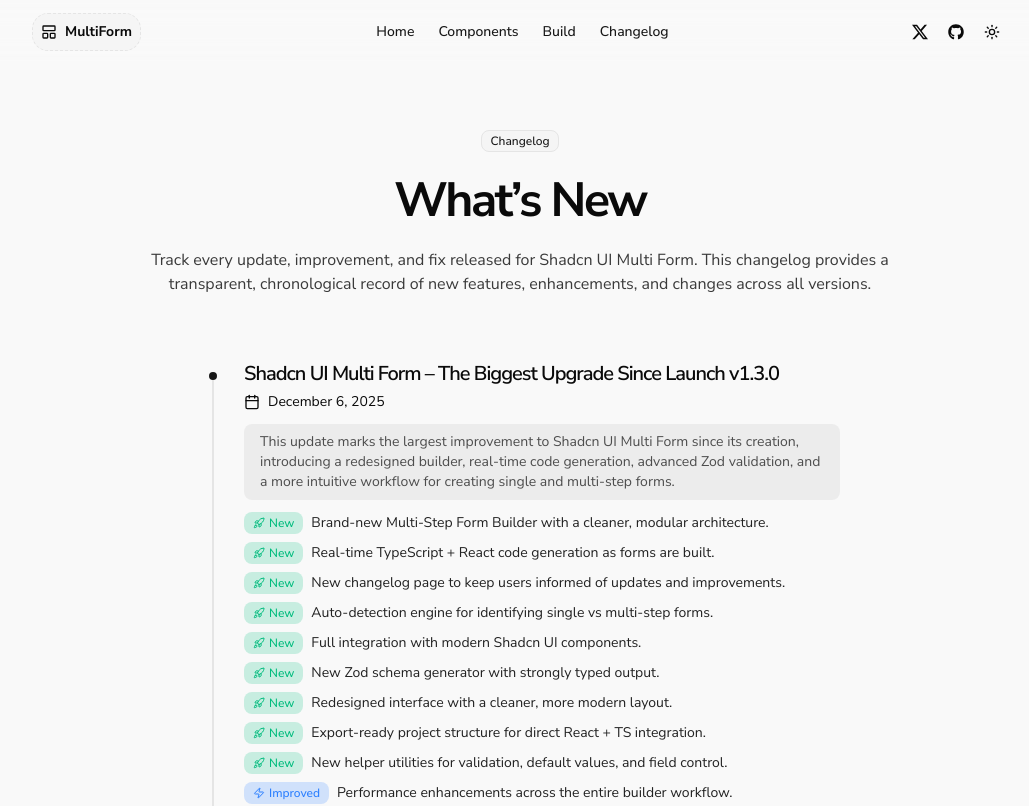
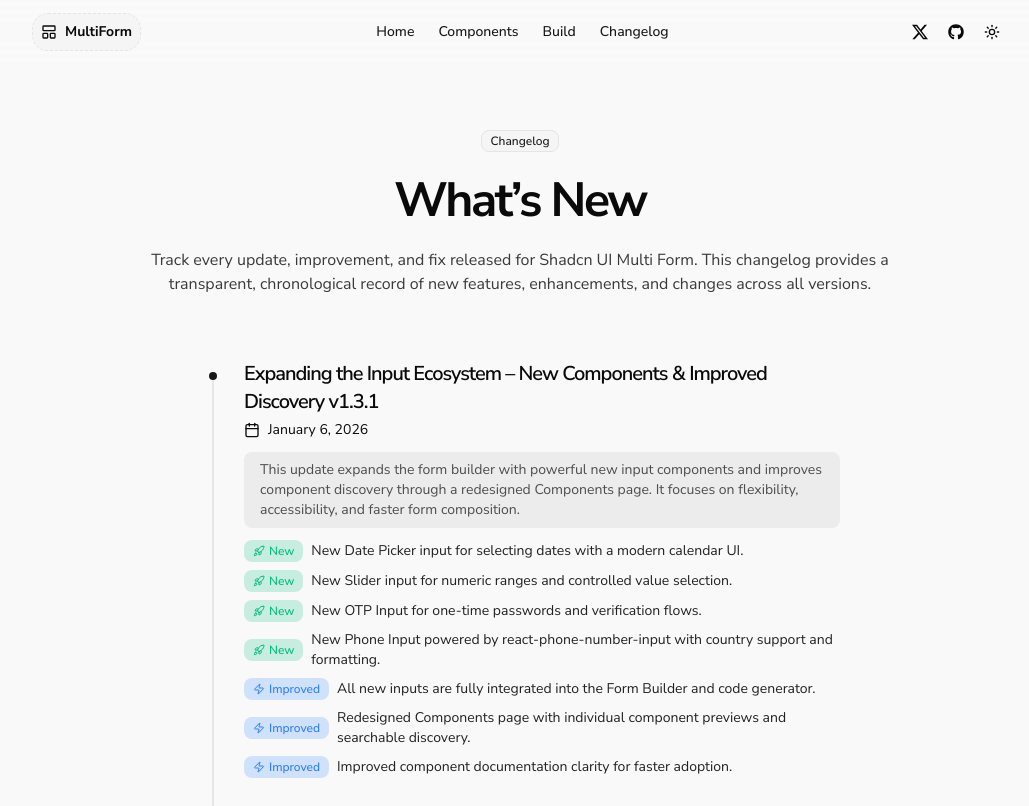
Before and after one commit to Remy349/shadcn-ui-multi-form, a Next.js app: page /changelog in a window 1280 px wide. Shown: the top 806 px of the page, without its empty margins (120-1149 px from the left). Built offline with nearby package versions, Linux system fonts and the light colour scheme.

Commit message:
feat: Add new content to the changelog page

```diff
--- a/app/(landing)/changelog/page.tsx
+++ b/app/(landing)/changelog/page.tsx
@@ -3,7 +3,7 @@ import type { Metadata } from "next";
 import {
   BugIcon,
   CalendarIcon,
-  LucideIcon,
+  type LucideIcon,
   RocketIcon,
   ZapIcon,
 } from "lucide-react";
@@ -50,6 +50,51 @@ const changeTypeConfig: Record<
 };
 
 const releases: Release[] = [
+  {
+    id: 5,
+    title:
+      "Expanding the Input Ecosystem – New Components & Improved Discovery v1.3.1",
+    period: "January 6, 2026",
+    description:
+      "This update expands the form builder with powerful new input components and improves component discovery through a redesigned Components page. It focuses on flexibility, accessibility, and faster form composition.",
+    changes: [
+      {
+        id: 1,
+        type: "new",
+        text: "New Date Picker input for selecting dates with a modern calendar UI.",
+      },
+      {
+        id: 2,
+        type: "new",
+        text: "New Slider input for numeric ranges and controlled value selection.",
+      },
+      {
+        id: 3,
+        type: "new",
+        text: "New OTP Input for one-time passwords and verification flows.",
+      },
+      {
+        id: 4,
+        type: "new",
+        text: "New Phone Input powered by react-phone-number-input with country support and formatting.",
+      },
+      {
+        id: 5,
+        type: "improved",
+        text: "All new inputs are fully integrated into the Form Builder and code generator.",
+      },
+      {
+        id: 6,
+        type: "improved",
+        text: "Redesigned Components page with individual component previews and searchable discovery.",
+      },
+      {
+        id: 7,
+        type: "improved",
+        text: "Improved component documentation clarity for faster adoption.",
+      },
+    ],
+  },
   {
     id: 4,
     title: "Shadcn UI Multi Form – The Biggest Upgrade Since Launch v1.3.0",
```
